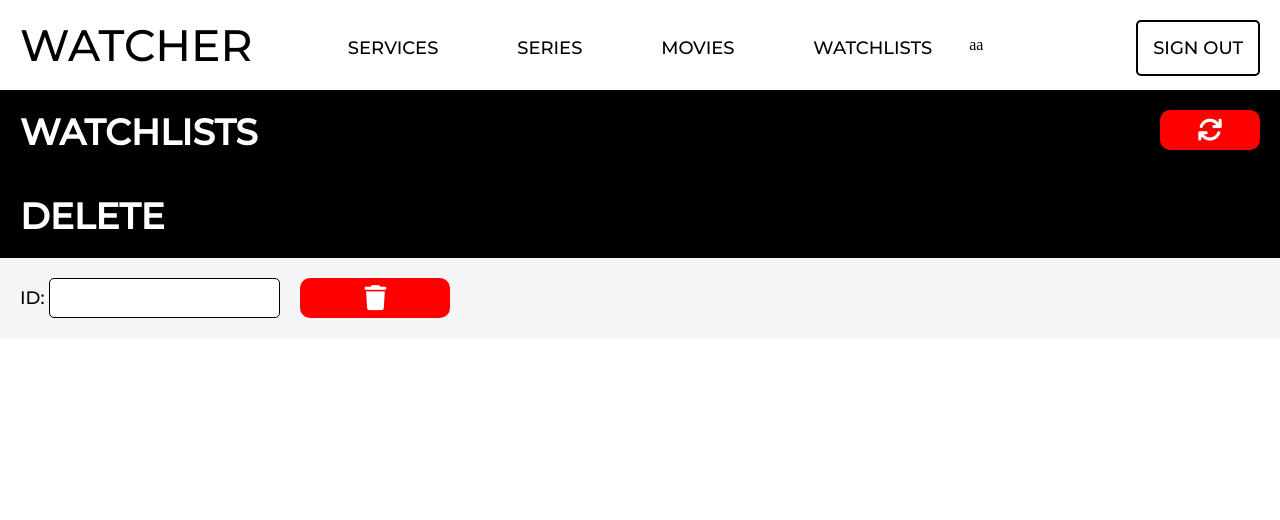
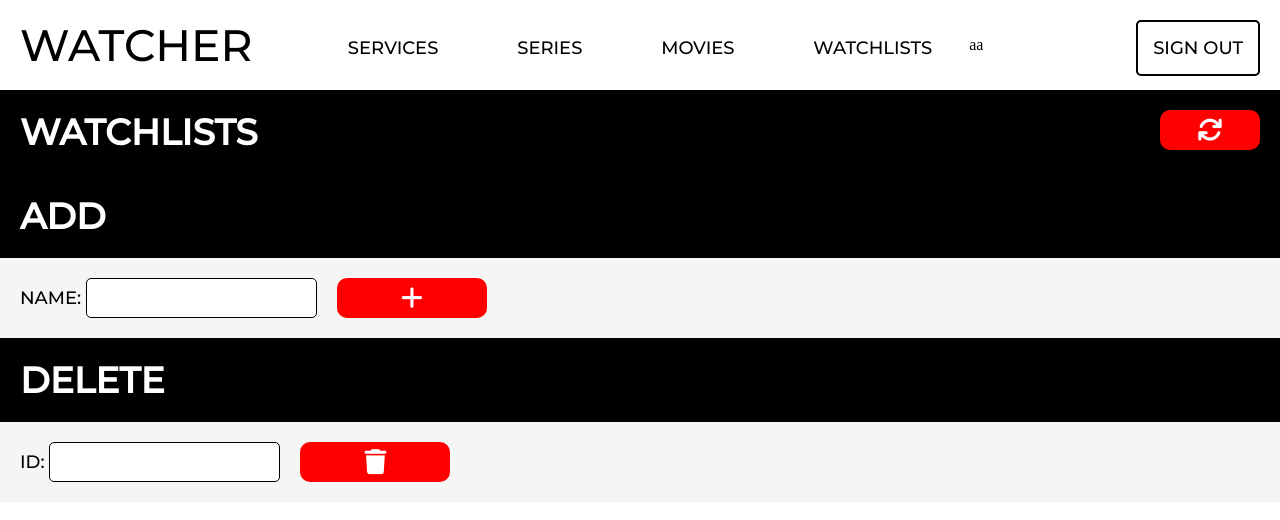
Before and after one commit to MrAnderson1971/MovieTracker, a website: page frontend/watchlists.html in a window 1280 px wide. Drawn offline with Linux system fonts and the light colour scheme; sample sign-in values are in the browser's storage.

Commit message:
Added section for adding watchlists

```diff
--- a/frontend/style.css
+++ b/frontend/style.css
@@ -443,7 +443,7 @@
 }
 
 
-.deleteArea {
+.deleteArea, .addArea {
     font-size: 18px;
     background-color: whitesmoke;
     padding: 20px;
@@ -458,7 +458,7 @@
     height: 40px;
 }
 
-#delWatchList {
+#delWatchList, #addWatchList {
     width: 150px;
     height: 40px;
     background-color: red;
@@ -469,7 +469,7 @@
     border-radius: 10px;
 }
 
-#delWatchList:hover, #refWatchList:hover{
+#delWatchList:hover, #addWatchList:hover {
     color: white;
     background-color: red;
     border: 2px solid black;
--- a/frontend/watchlists.html
+++ b/frontend/watchlists.html
@@ -42,9 +42,21 @@
 <div class="watchlistInfo"></div>
 
 
+<!--WATCHLIST ADD SECTION-->
 
+<div class="watchlistBar">
+    <h1>ADD</h1>
+</div>
 
-
+<div class="watchlistSec">
+    <div class="addArea">
+        <label for="watchlistName">NAME:</label>
+        <input type="text" id="watchlistName"><br>
+    </div>
+    <button id="addWatchList" value="addWatchList">
+        <i class="fa-solid fa-plus"></i>
+    </button>
+</div>
 
 
 <!--WATCHLIST DELETE SECTION-->
```
